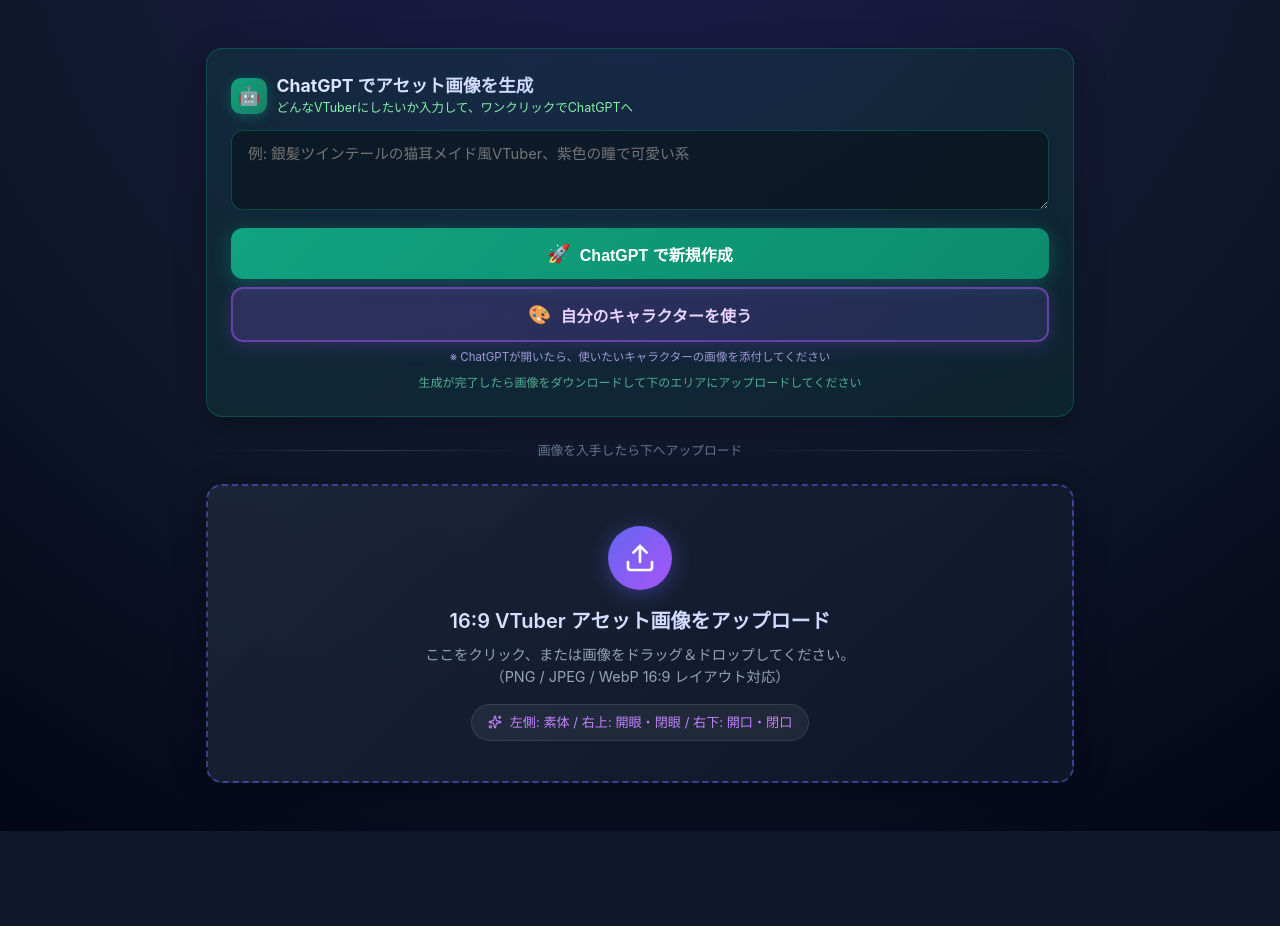
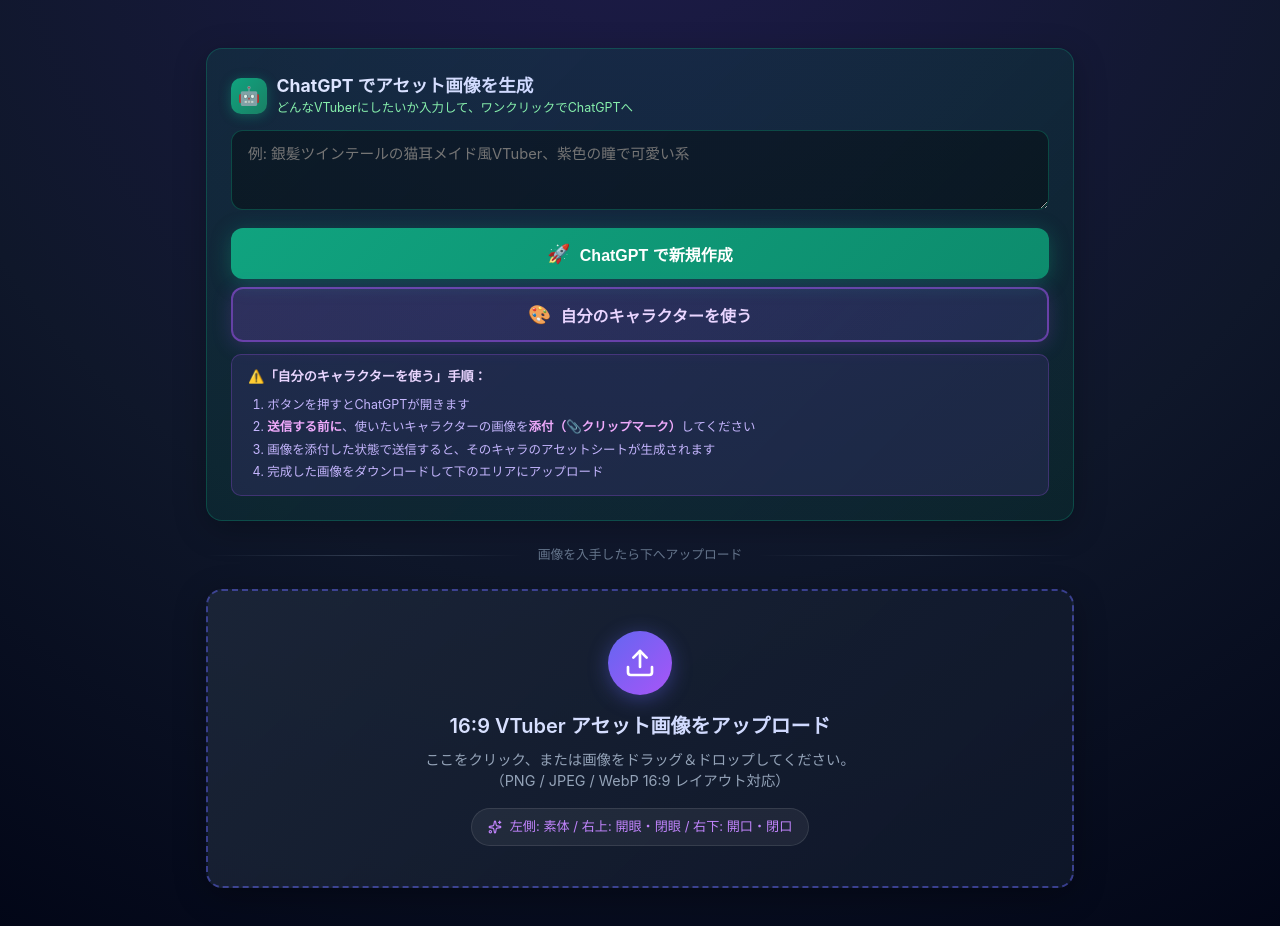
Before and after one commit to amfmu49-spec/instant-vtuber, a React (Vite) app: page /#/settings in a window 1280 px wide. Shown: the top 926 px of the page. Before the commit the page ends 831 px from the top, so only its background shows below. Built offline with nearby package versions, Linux system fonts and the light colour scheme.

Commit message:
Fix_own_char_button_remove_JP_from_prompt_add_step_guide_in_UI

```diff
--- a/src/components/AssetUpload169.tsx
+++ b/src/components/AssetUpload169.tsx
@@ -235,8 +235,7 @@
 Only the specified layout.`;
 
   const handleOpenChatGPTWithOwnChar = () => {
-    const fullPrompt = `このプロンプトと一緒に、VTuber化したいキャラクターの画像を添付してください。\n\n${OWN_CHAR_PROMPT}`;
-    const encodedPrompt = encodeURIComponent(fullPrompt);
+    const encodedPrompt = encodeURIComponent(OWN_CHAR_PROMPT);
     window.open(`https://chatgpt.com/?q=${encodedPrompt}`, '_blank');
   };
 
@@ -370,19 +369,27 @@
           自分のキャラクターを使う
         </button>
 
-        <p style={{
-          fontSize: '0.72rem', color: '#c4b5fd', margin: '0.4rem 0 0 0',
-          textAlign: 'center', opacity: 0.8
+        {/* ── 手順ガイド ── */}
+        <div style={{
+          marginTop: '0.75rem',
+          padding: '0.75rem 1rem',
+          borderRadius: '10px',
+          background: 'rgba(168, 85, 247, 0.1)',
+          border: '1px solid rgba(168, 85, 247, 0.25)',
         }}>
-          ※ ChatGPTが開いたら、使いたいキャラクターの画像を添付してください
-        </p>
-
-        <p style={{
-          fontSize: '0.75rem', color: '#6ee7b7', margin: '0.5rem 0 0 0',
-          textAlign: 'center', opacity: 0.7
-        }}>
-          生成が完了したら画像をダウンロードして下のエリアにアップロードしてください
-        </p>
+          <p style={{ fontSize: '0.82rem', fontWeight: 700, color: '#e9d5ff', margin: '0 0 0.4rem 0' }}>
+            ⚠️「自分のキャラクターを使う」手順：
+          </p>
+          <ol style={{
+            margin: 0, paddingLeft: '1.2rem',
+            fontSize: '0.78rem', color: '#c4b5fd', lineHeight: 1.8,
+          }}>
+            <li>ボタンを押すとChatGPTが開きます</li>
+            <li><strong style={{ color: '#f0abfc' }}>送信する前に</strong>、使いたいキャラクターの画像を<strong style={{ color: '#f0abfc' }}>添付（📎クリップマーク）</strong>してください</li>
+            <li>画像を添付した状態で送信すると、そのキャラのアセットシートが生成されます</li>
+            <li>完成した画像をダウンロードして下のエリアにアップロード</li>
+          </ol>
+        </div>
       </div>
 
       {/* ── Divider ── */}
```
